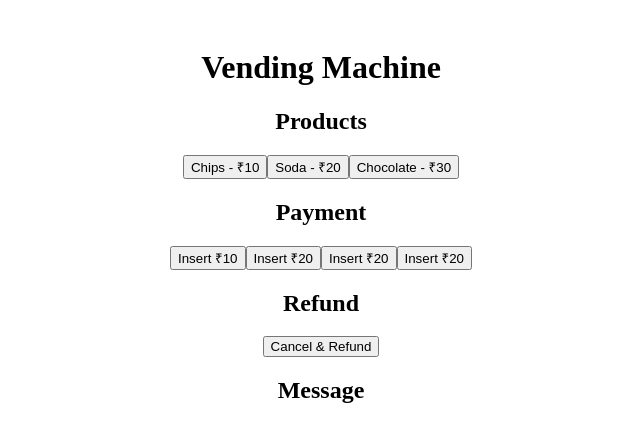
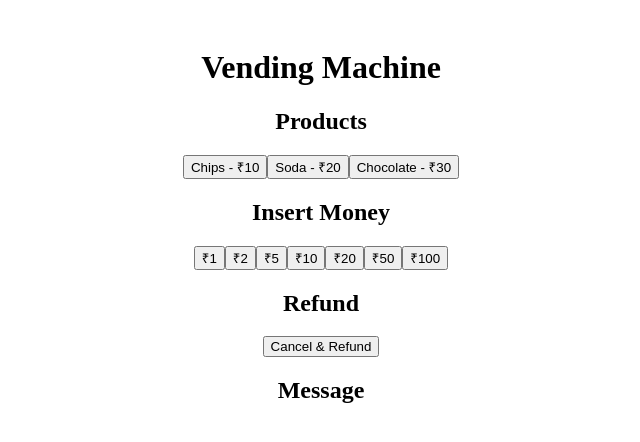
Before and after one commit to Touqeer001/Vending-Machine, a React (Vite) app: page / in a window 1280 px wide. Shown: the top 442 px of the page, without its empty margins (319-959 px from the left). Built offline with nearby package versions, Linux system fonts and the light colour scheme.

Commit message:
Updated App.jsx

```diff
--- a/src/App.jsx
+++ b/src/App.jsx
@@ -1,7 +1,7 @@
 import React, { useState } from 'react'
 import Product from './Components/Product'
 import ProductList from './Components/ProductList'
-import Payment from './Components/Payment'
+import Payment from './Components/InsertMoney'
 import Display from './Components/Display'
 import Refund from './Components/Refund'
 
@@ -15,14 +15,17 @@ const productsData = [
 
 function App() {
   const [message, setMessage] = useState("");
+  const [insertedMoney, setInsertedMoney] = useState(0);
   return (
   <div style={{ textAlign: "center", padding: "20px" }}>
     <h1>Vending Machine</h1>
 
   <ProductList products={productsData}  setMessage={setMessage} ></ProductList>
-  <Payment  setMessage={setMessage} ></Payment>
+  <Payment  setMessage={setMessage}    insertedMoney={insertedMoney}
+        setInsertedMoney={setInsertedMoney}></Payment>
 
-  <Refund  setMessage={setMessage} ></Refund>
+  <Refund  setMessage={setMessage}   insertedMoney={insertedMoney}
+        setInsertedMoney={setInsertedMoney}></Refund>
   <Display  message={message} ></Display>
 
   </div>
```
